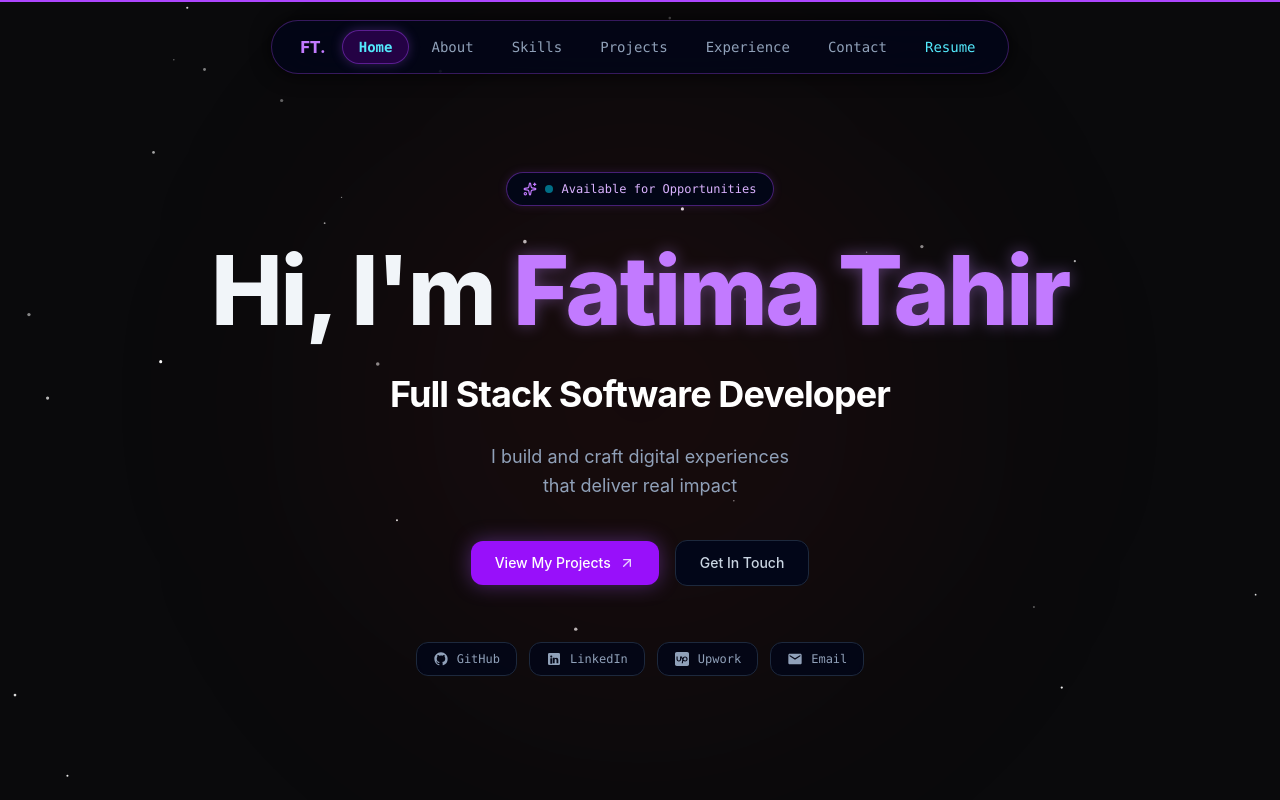
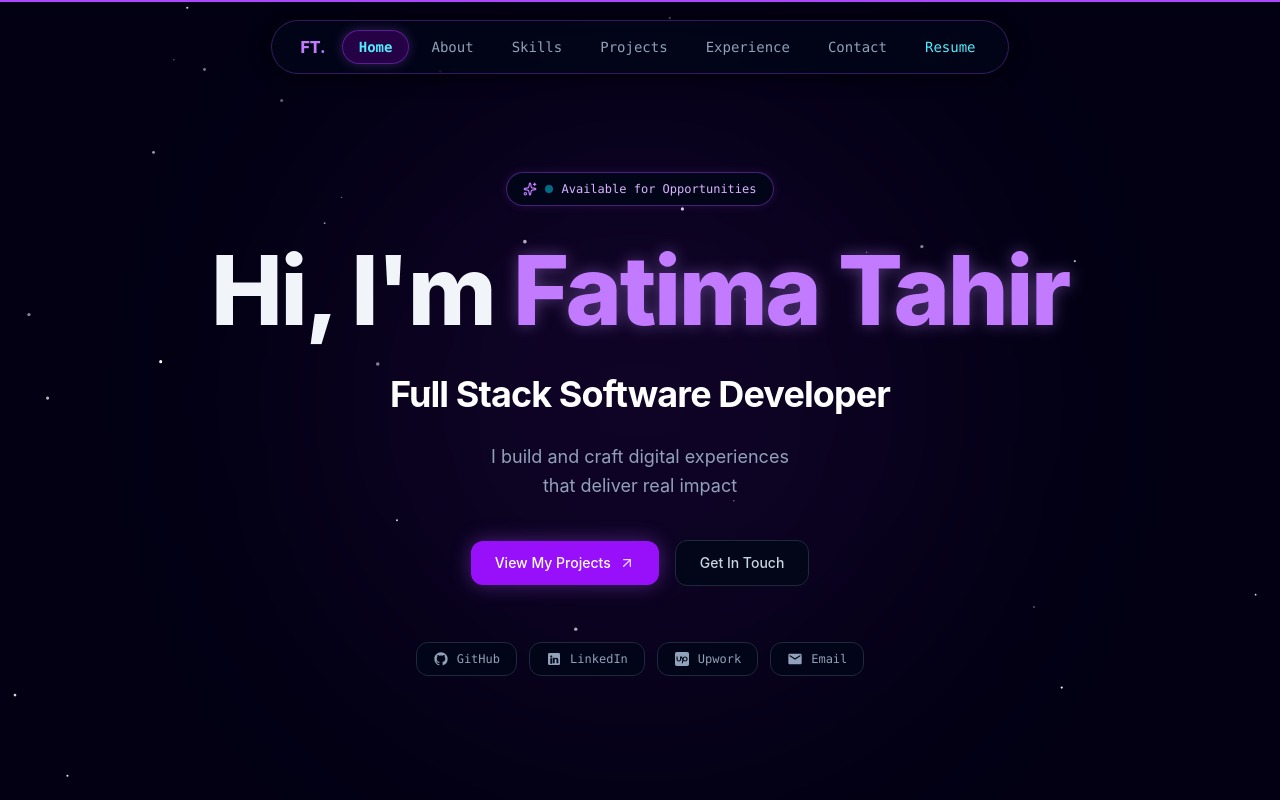
Before and after one commit to FatmaTahir/Portfolio, a React (Vite) app: page / in a window 1280 px wide. Shown: the top 800 px of the page. Built offline with nearby package versions, Linux system fonts and the light colour scheme.

Commit message:
Update Galaxy Background

```diff
--- a/src/components/layouts/GalaxyBackground.jsx
+++ b/src/components/layouts/GalaxyBackground.jsx
@@ -11,14 +11,12 @@ export const GalaxyBackground = () => {
     let animationFrameId;
     let stars = [];
 
-    // Scale star count based on screen size for ideal density on mobile vs desktop
     const getStarCount = () => {
       const area = window.innerWidth * window.innerHeight;
-      return Math.floor(area / 35000); // Dynamic density calculation
+      return Math.floor(area / 35000);
     };
 
     const resizeCanvas = () => {
-      // Use Device Pixel Ratio for crisp rendering on high-DPI (Retina) mobile screens
       const dpr = window.devicePixelRatio || 1;
       canvas.width = window.innerWidth * dpr;
       canvas.height = window.innerHeight * dpr;
@@ -28,7 +26,7 @@ export const GalaxyBackground = () => {
 
     const initStars = () => {
       stars = [];
-      const numStars = Math.max(15, getStarCount()); // Floor at minimum 15 stars
+      const numStars = Math.max(15, getStarCount());
 
       for (let i = 0; i < numStars; i++) {
         stars.push({
@@ -81,11 +79,11 @@ export const GalaxyBackground = () => {
   }, []);
 
   return (
-    <div className="fixed inset-0 pointer-events-none z-0 overflow-hidden bg-[#0a0a0c]">
-      {/* Responsive Ambient Radial Glow */}
-      <div className="absolute top-1/2 left-1/2 -translate-x-1/2 -translate-y-1/2 w-[85vw] max-w-[600px] h-[85vw] max-h-[600px] bg-red-900/15 sm:bg-red-900/10 rounded-full blur-[80px] sm:blur-[120px] pointer-events-none" />
+    <div className="fixed inset-0 pointer-events-none z-0 overflow-hidden bg-[#030014]">
+      {/* Restored Purple/Indigo Ambient Galaxy Glow */}
+      <div className="absolute top-1/2 left-1/2 -translate-x-1/2 -translate-y-1/2 w-[85vw] max-w-[600px] h-[85vw] max-h-[600px] bg-purple-900/20 sm:bg-purple-900/15 rounded-full blur-[80px] sm:blur-[120px] pointer-events-none" />
 
-      {/* Responsive Canvas */}
+      {/* Canvas */}
       <canvas ref={canvasRef} className="block w-full h-full" />
     </div>
   );
```
